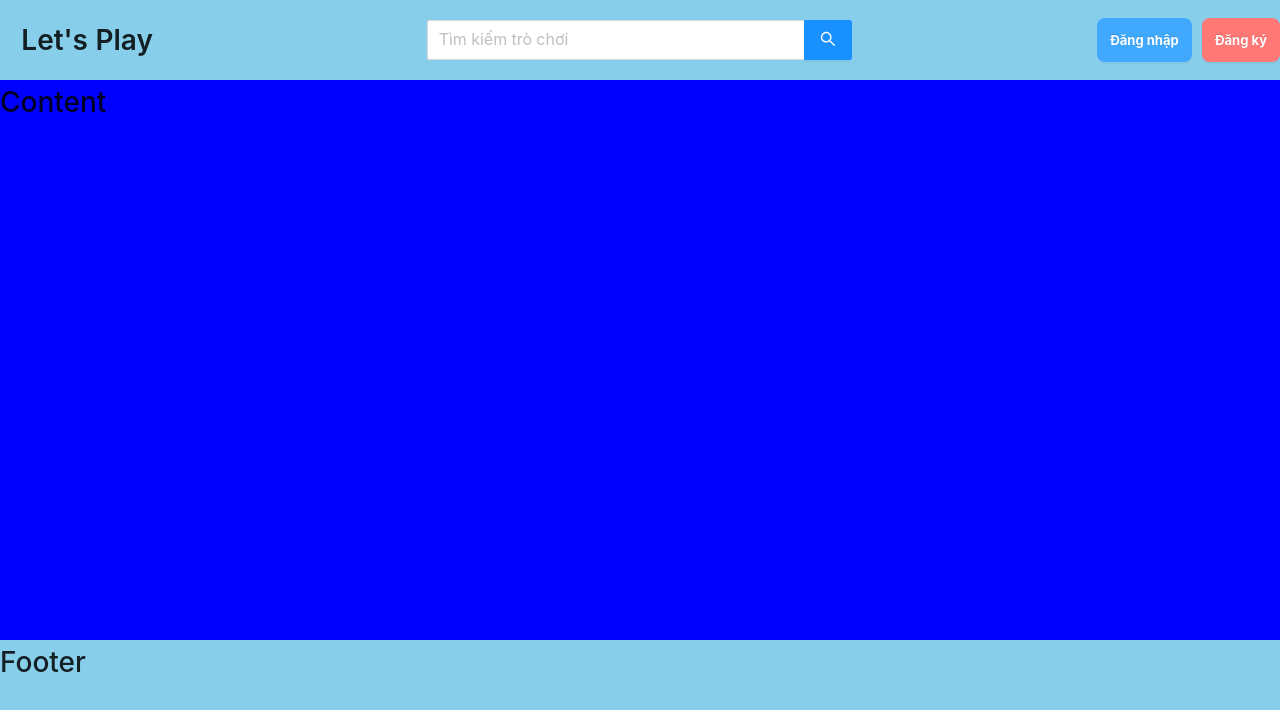
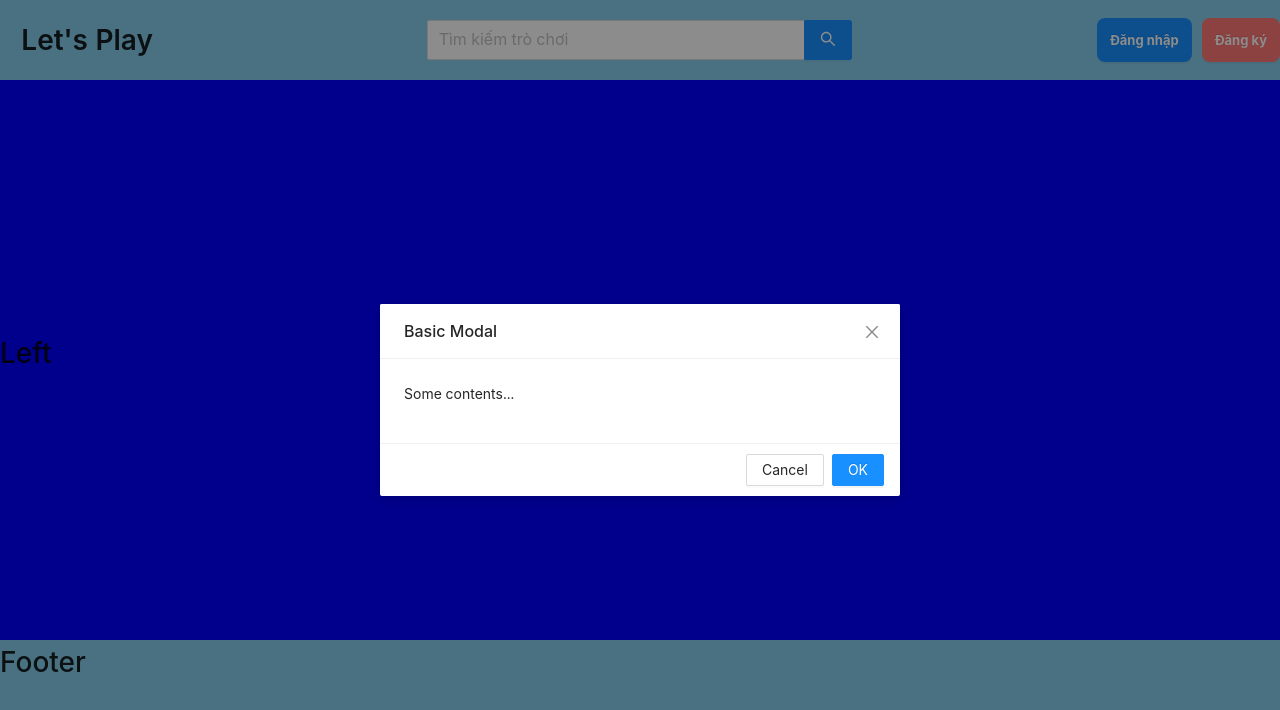
Before and after one commit to ducduc362/game-app, a Next.js app: page / in a window 1280 px wide. Both pictures are taken after a click on the button "Đăng nhập". Shown: the top 710 px of the page. Built offline with nearby package versions, Linux system fonts and the light colour scheme.

Commit message:
form sign in

```diff
--- a/pages/components/Content/index.tsx
+++ b/pages/components/Content/index.tsx
@@ -1,9 +1,40 @@
+import { Card, Col, Row } from 'antd'
+import Meta from 'antd/lib/card/Meta'
 import React from 'react'
+import styled from 'styled-components'
+
+const FullContent = styled.div`
+    width: 100%;
+    background-color: blue;
+`
+
+const ContentRow = styled(Row)`
+  max-width: 1280px;
+  margin: 0 auto;
+  align-items: center;
+  background-color: blue;
+  height: 70vh;
+`
 
 const Content = () => (
-    <div className="content">
-        <h1>Content</h1>
-    </div >
+    <>
+        <ContentRow >
+            <Col xs={12}>
+                {/* <Card
+                    hoverable
+                    // style={{ width: 240 }}
+                    cover={<img alt="example" src="https://os.alipayobjects.com/rmsportal/QBnOOoLaAfKPirc.png" />}
+                >
+                    <Meta title="Europe Street beat" description="www.instagram.com" />
+                </Card>, */}
+                <h1>Left</h1>
+            </Col>
+            <Col xs={12}>
+                <h1>Right</h1>
+            </Col>
+        </ContentRow>
+
+    </ >
 )
 
 export default Content
--- a/pages/components/Header/index.tsx
+++ b/pages/components/Header/index.tsx
@@ -1,10 +1,15 @@
 import React, { useState } from 'react'
-import { Col, Row, Input, Button, Drawer, Menu } from 'antd'
+import { Col, Row, Input, Button, Drawer, Menu, Modal, Form, Checkbox } from 'antd'
 import { MenuOutlined, SearchOutlined, UserOutlined } from '@ant-design/icons';
 import styled from 'styled-components';
 
 const { Search } = Input;
 const { SubMenu } = Menu;
+
+const FullHeader = styled.div`
+    width: 100%;
+    background-color: skyblue;
+`
 
 const HeaderRow = styled(Row)`
   max-width: 1280px;
@@ -12,6 +17,8 @@ const HeaderRow = styled(Row)`
   align-items: center;
   background-color: skyblue;
   height: 10vh;
+  position: relative;
+  /* overflow: hidden; */
 `;
 
 const ButtonCol = styled(Col)`
@@ -131,8 +138,31 @@ const Header = () => {
         setVisibleUser(true);
     };
 
+    const [isModalVisible, setIsModalVisible] = useState(false);
+
+    const showModal = () => {
+        setIsModalVisible(true);
+    };
+
+    const handleOk = () => {
+        setIsModalVisible(false);
+    };
+
+    const handleCancel = () => {
+        setIsModalVisible(false);
+    };
+
+    const onFinish = (values: object) => {
+        console.log('Success:', values);
+    };
+
+    const onFinishFailed = (errorInfo: object) => {
+        console.log('Failed:', errorInfo);
+    };
+
     return (
-        <HeaderRow>
+        <FullHeader>
+            <HeaderRow className="site-drawer-render-in-current-wrapper">
                 <>
                     <Col xs={{ order: 2, span: 0 }} xl={{ order: 1, span: 8 }} >
                         <Logo>Let's Play</Logo>
@@ -169,11 +199,21 @@ const Header = () => {
                         <Search placeholder="Tìm kiếm trò chơi" size="large" enterButton />
                     </Col>
                 </>
-            <ButtonCol xs={{ order: 1, span: 0 }} xl={{ order: 3, span: 8 }} >
-                <LogInButton type="primary">Đăng nhập</LogInButton>
+                <>
+                    <ButtonCol
+                        xs={{ order: 1, span: 0 }}
+                        xl={{ order: 3, span: 8 }}
+                    >
+                        <LogInButton type="primary" onClick={showModal}>Đăng nhập</LogInButton>
                         <SignInButton type="primary" danger>Đăng ký</SignInButton>
+                        <Modal title="Basic Modal" visible={isModalVisible} onOk={handleOk} onCancel={handleCancel} centered={true}>
+                            <p>Some contents...</p>
+                        </Modal>
                     </ButtonCol>
-            <SearchCol xs={{ order: 3, span: 8 }} xl={{ order: 2, span: 0 }} >
+                    <SearchCol
+                        xs={{ order: 3, span: 8 }}
+                        xl={{ order: 2, span: 0 }}
+                    >
                         <SearchIcon onClick={showDrawerSearch} />
                         <Drawer
                             placement="top"
@@ -192,12 +232,53 @@ const Header = () => {
                             visible={visibleUser}
                             height={100}
                             bodyStyle={{ padding: '30px 20px 20px 20px', textAlign: 'center' }}
+                            style={{ position: 'absolute' }}
                         >
-                    <LogInButtonMobile type="primary">Đăng nhập</LogInButtonMobile>
+                            <LogInButtonMobile type="primary" onClick={showModal}>Đăng nhập</LogInButtonMobile>
                             <SignInButtonMobile type="primary" danger>Đăng ký</SignInButtonMobile>
+                            <Modal title="Đăng nhập" visible={isModalVisible} onCancel={handleCancel} centered={true} footer={null}>
+                                <Form
+                                    name="basic"
+                                    labelCol={{ span: 8 }}
+                                    wrapperCol={{ span: 16 }}
+                                    initialValues={{ remember: true }}
+                                    onFinish={onFinish}
+                                    onFinishFailed={onFinishFailed}
+                                >
+                                    <Form.Item
+                                        label="Tên đăng nhập"
+                                        name="username"
+                                        rules={[{ required: true, message: 'Bạn chưa nhập tên đăng nhập!' }]}
+                                    >
+                                        <Input />
+                                    </Form.Item>
+
+                                    <Form.Item
+                                        label="Mật khẩu"
+                                        name="password"
+                                        rules={[{ required: true, message: 'Bạn chưa nhập mật khẩu!' }]}
+                                    >
+                                        <Input.Password />
+                                    </Form.Item>
+
+                                    <Form.Item name="remember" valuePropName="checked" wrapperCol={{ offset: 0, span: 24 }}>
+                                        <Checkbox>Remember me</Checkbox>
+                                    </Form.Item>
+
+                                    <Form.Item
+                                        wrapperCol={{ offset: 8, span: 16 }}
+                                    >
+                                        <Button type="primary" htmlType="submit" >
+                                            Đăng nhập
+                                        </Button>
+                                    </Form.Item>
+                                </Form>
+                            </Modal>
                         </Drawer>
                     </SearchCol>
+                </>
             </HeaderRow>
+        </FullHeader>
     )
 }
 
--- a/styles/globals.css
+++ b/styles/globals.css
@@ -19,14 +19,6 @@ a {
   border-radius: 50%;
 }
 
-.content {
-  max-width: 1280px;
-  margin: 0 auto;
-  align-items: center;
-  background-color: blue;
-  height: 70vh;
-}
-
 .footer {
   max-width: 1280px;
   margin: 0 auto;
@@ -38,7 +30,3 @@ a {
 #cont {
   padding: 0;
 }
-
-.ant-drawer-close {
-  padding: 10px 20px 20px 20px;
-}
```
Lines whose indentation alone changed are shown as unchanged.
